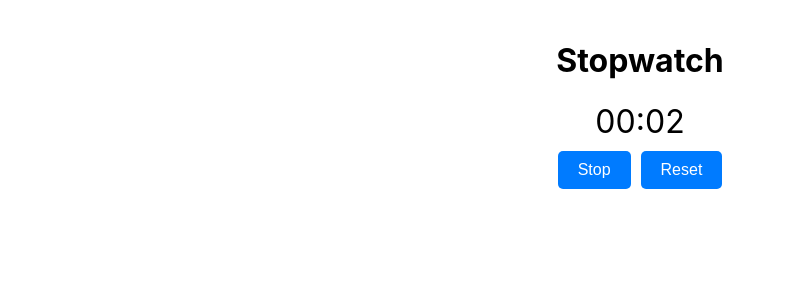
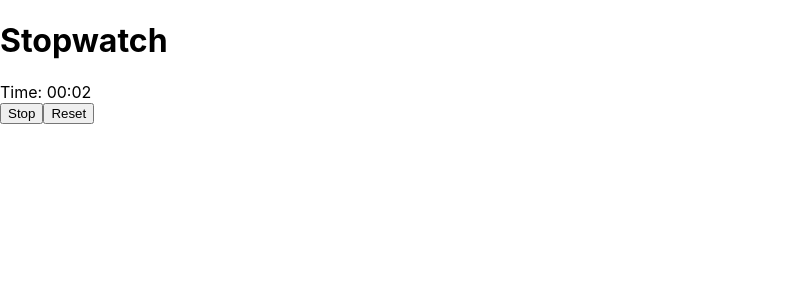
Before and after one commit to Shweta308/XStopwatch, a React (Create React App) app: page / in a window 1280 px wide. Both pictures are taken after a click on the button "Start". Shown: the top 300 px of the page, without its empty margins (0-785 px from the left). Built offline with nearby package versions, Linux system fonts and the light colour scheme.

Commit message:
updated app.js

```diff
--- a/src/App.css
+++ b/src/App.css
@@ -1,4 +1,4 @@
-/* .stopwatch {
+.stopwatch {
   text-align: center;
 }
 
@@ -16,36 +16,4 @@
 
 .buttons button:hover {
   background-color: #ddd;
-} */
-.stopwatch {
-  display: flex;
-  flex-direction: column;
-  align-items: center;
-  margin-top: 20px;
 }
-
-.time {
-  font-size: 2rem;
-  margin-bottom: 10px;
-}
-
-.buttons {
-  display: flex;
-  justify-content: center;
-  gap: 10px;
-}
-
-button {
-  padding: 10px 20px;
-  font-size: 1rem;
-  cursor: pointer;
-  border: none;
-  border-radius: 5px;
-  background-color: #007bff;
-  color: #fff;
-  transition: background-color 0.3s;
-}
-
-button:hover {
-  background-color: #0056b3;
-}
--- a/src/App.js
+++ b/src/App.js
@@ -1,44 +1,36 @@
-import React, { useState, useRef, useEffect } from "react";
-import "./App.css";
+// Stopwatch.js
+import React, { useState, useRef } from "react";
 
 function Stopwatch() {
   const [isRunning, setIsRunning] = useState(false);
   const [time, setTime] = useState(0);
   const intervalRef = useRef(null);
 
-  // Cleanup interval when component unmounts
-  useEffect(() => {
-    return () => {
-      clearInterval(intervalRef.current);
-    };
-  }, []);
-
+  // Function to start or stop the stopwatch
   const startStopwatch = () => {
     if (!isRunning) {
+      // Start the stopwatch
       intervalRef.current = setInterval(() => {
         setTime((prevTime) => prevTime + 1);
       }, 1000);
     } else {
+      // Stop the stopwatch
       clearInterval(intervalRef.current);
     }
+    // Toggle the running state
     setIsRunning(!isRunning);
   };
 
-  const stopStopwatch = () => {
-    clearInterval(intervalRef.current);
-    setIsRunning(false);
-  };
-
+  // Function to reset the stopwatch
   const resetStopwatch = () => {
     clearInterval(intervalRef.current);
     setIsRunning(false);
     setTime(0);
   };
 
+  // Function to format the time in MM:SS format
   const formatTime = () => {
-    const minutes = Math.floor(time / 60)
-      .toString()
-      .padStart(2, "0");
+    const minutes = Math.floor(time / 60).toString().padStart(2, "0");
     const seconds = (time % 60).toString().padStart(2, "0");
     return `${minutes}:${seconds}`;
   };
@@ -46,12 +38,12 @@ function Stopwatch() {
   return (
     <div className="stopwatch">
       <h1>Stopwatch</h1>
-      <div className="time">{formatTime()}</div>
+      <div className="time">Time: {formatTime()}</div>
       <div className="buttons">
         {!isRunning ? (
           <button onClick={startStopwatch}>Start</button>
         ) : (
-          <button onClick={stopStopwatch}>Stop</button>
+          <button onClick={startStopwatch}>Stop</button>
         )}
         <button onClick={resetStopwatch}>Reset</button>
       </div>
```
